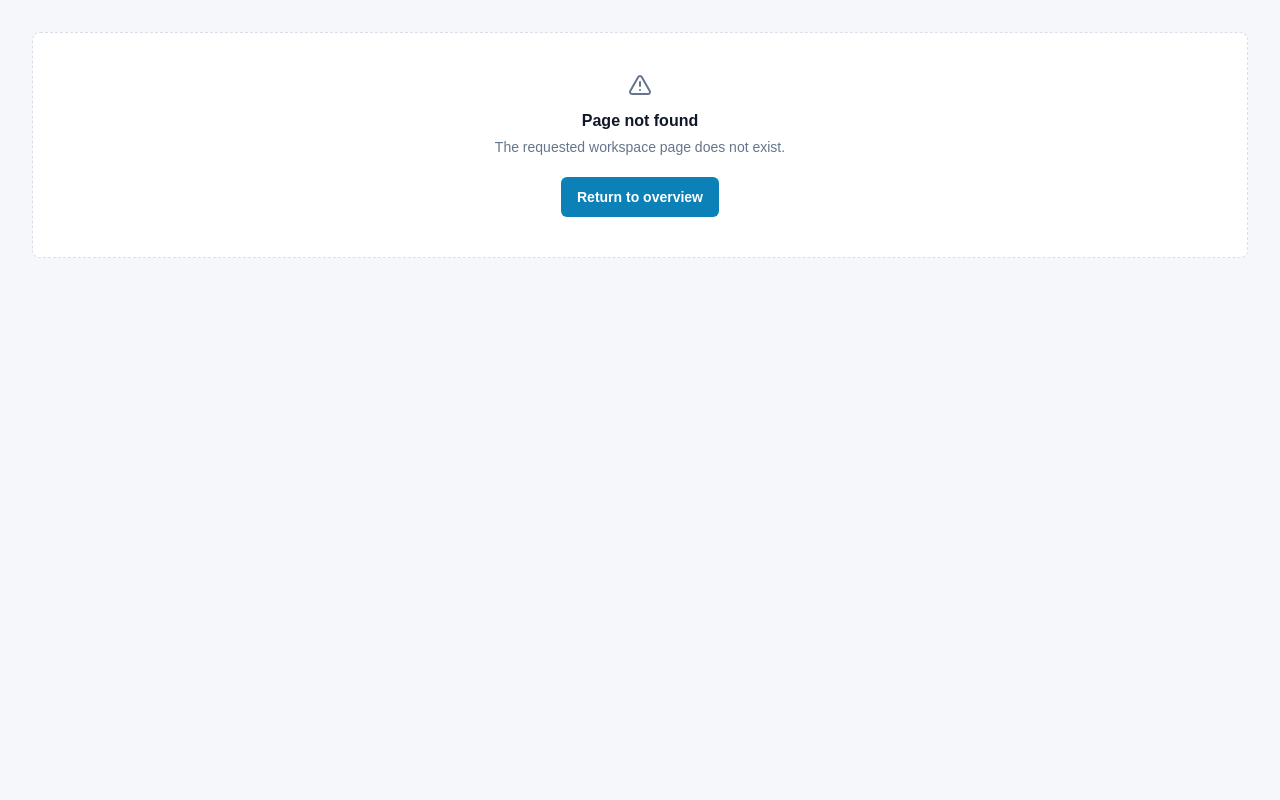
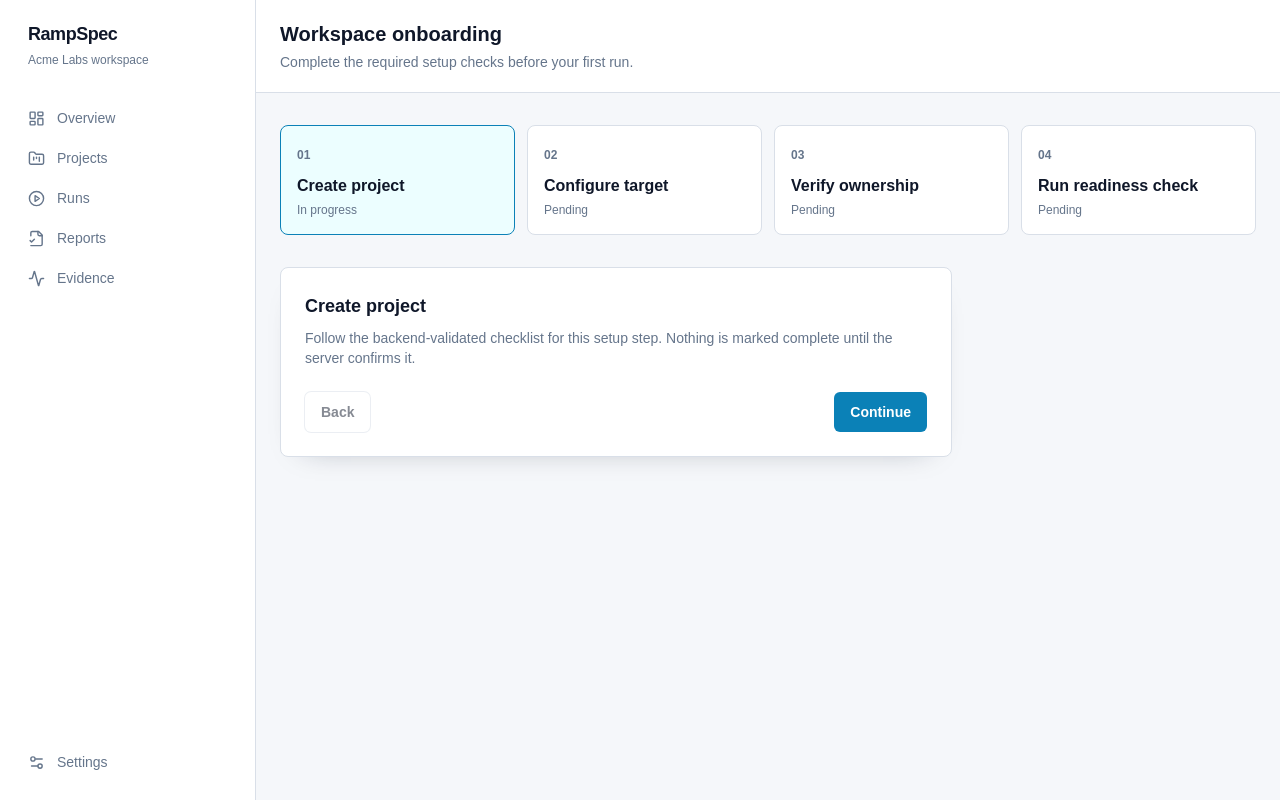
Before and after one commit to ramspec-labs/rampspec-frontend, a Next.js app: page /onboarding in a window 1280 px wide. Before the commit this address had no page. Built offline with nearby package versions, Linux system fonts and the light colour scheme.

Commit message:
Build guided onboarding

```diff
--- /dev/null
+++ b/src/app/onboarding/page.tsx
@@ -0,0 +1,8 @@
+"use client";
+
+import { useState } from "react";
+import { AppShell } from "@/components/app-shell";
+import { Button } from "@/components/ui/button";
+
+const steps = ["Create project", "Configure target", "Verify ownership", "Run readiness check"];
+export default function OnboardingPage() { const [current, setCurrent] = useState(0); return <AppShell title="Workspace onboarding" description="Complete the required setup checks before your first run."><ol className="grid gap-3 md:grid-cols-4">{steps.map((step, index) => <li key={step} className={`rounded-lg border p-4 ${index === current ? "border-accent bg-cyan-50" : "border-line bg-surface"}`}><span className="text-xs font-bold text-muted">{String(index + 1).padStart(2, "0")}</span><p className="mt-2 font-semibold">{step}</p><p className="mt-1 text-xs text-muted">{index < current ? "Complete" : index === current ? "In progress" : "Pending"}</p></li>)}</ol><section className="mt-8 max-w-2xl rounded-lg border border-line bg-surface p-6 shadow-panel"><h2 className="text-lg font-bold">{steps[current]}</h2><p className="mt-2 text-sm text-muted">Follow the backend-validated checklist for this setup step. Nothing is marked complete until the server confirms it.</p><div className="mt-6 flex justify-between"><Button variant="secondary" onClick={() => setCurrent((value) => Math.max(0, value - 1))} disabled={current === 0}>Back</Button><Button onClick={() => setCurrent((value) => Math.min(steps.length - 1, value + 1))}>{current === steps.length - 1 ? "Finish" : "Continue"}</Button></div></section></AppShell>; }
```
